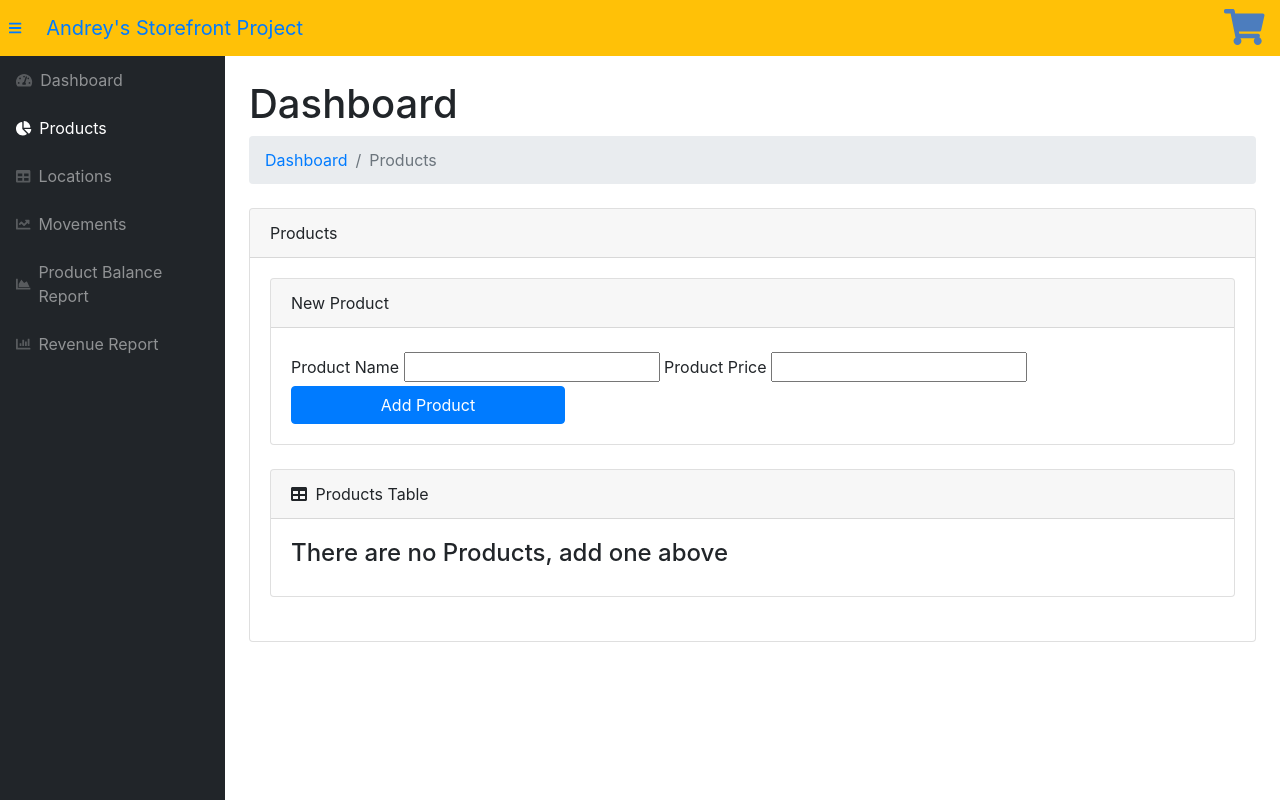
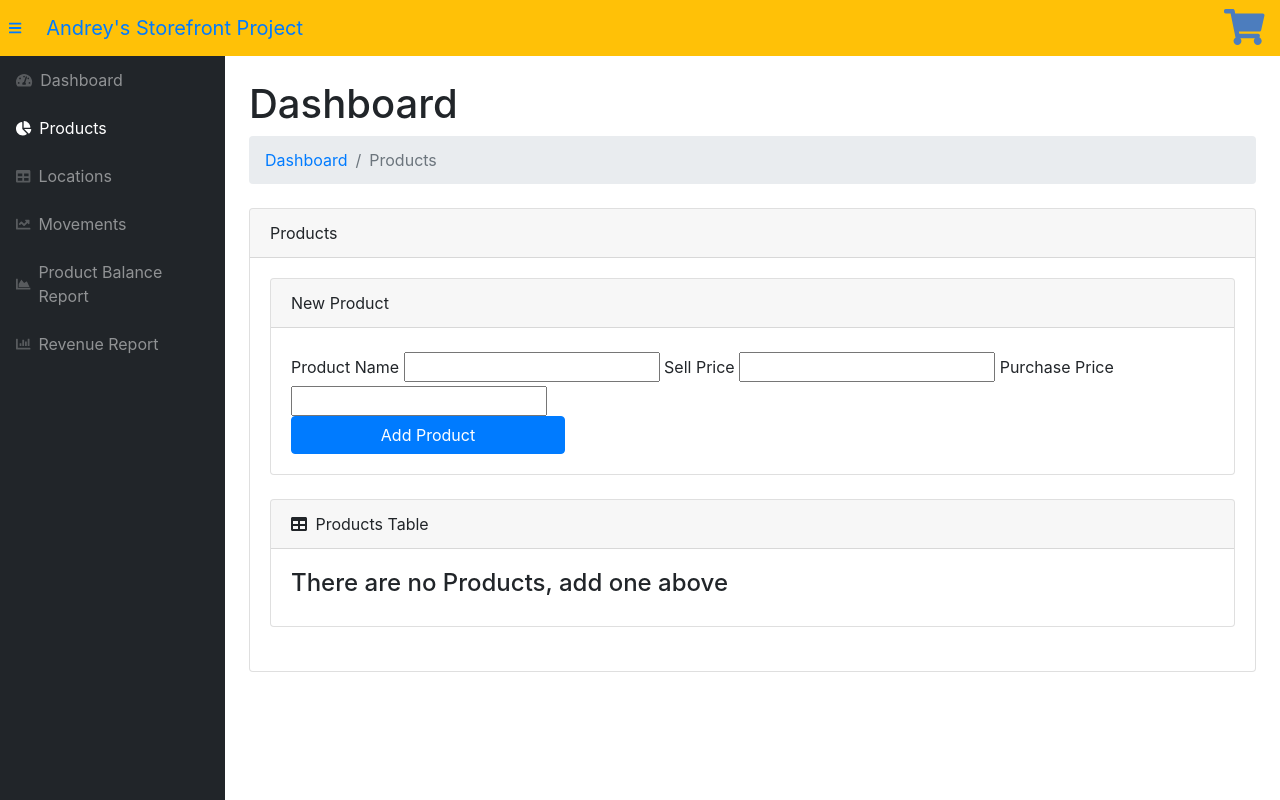
Before and after one commit to Andrey199123/Storefront, a Flask app: page /products/ in a window 1280 px wide. Run offline with Flask 2, Linux system fonts and the light colour scheme; some libraries are stand-ins or nearby versions.

Commit message:
Add files via upload

```diff
--- a/main.py
+++ b/main.py
@@ -23,6 +23,12 @@ if not os.path.exists('location.pkl'):
     open('location.pkl', 'wb').close()
 
 app = Flask(__name__)
+
+
+# Remove customer and remove location when display options to add a new movement
+def remove_specific_locations(locations, names_to_remove):
+    return [location for location in locations if location.location_id not in names_to_remove]
+
 
 # Read ID counter
 def read_counter(filename):
@@ -55,11 +61,12 @@ def load_from_pkl(filename):
 
 
 class Product:
-    def __init__(self, product_id, price):
+    def __init__(self, product_id, price, purchase_price):
         self.product_id = product_id
         self.date_created = datetime.now().astimezone(pytz.timezone('America/New_York')).strftime("%A, %B %d, %Y "
-                                                                                                  "%I:%M %p")
+                                                                             "%I:%M %p")
         self.price = price
+        self.purchase_price = purchase_price
 
     def __repr__(self):
         return f'<Product {self.product_id}>'
@@ -120,7 +127,8 @@ def index():
         except Exception as e:
             return f"There Was an issue while add a new Location + {e}"
     else:
-        return render_template("index.html", products=load_from_pkl(product_file), locations=load_from_pkl(location_file))
+        return render_template("index.html", products=load_from_pkl(product_file),
+                               locations=load_from_pkl(location_file))
 
 
 @app.route('/locations/', methods=["POST", "GET"])
@@ -148,7 +156,8 @@ def viewProduct():
     if (request.method == "POST") and ('product_name' in request.form):
         product_name = request.form["product_name"]
         product_price = request.form["product_price"]
-        new_product = Product(product_id=product_name, price=product_price)
+        purchase_price = request.form["purchase_price"]
+        new_product = Product(product_id=product_name, price=product_price, purchase_price=purchase_price)
 
         try:
             products = load_from_pkl(product_file)
@@ -175,8 +184,10 @@ def updateProduct(name):
     if request.method == "POST":
         new_product_id = request.form['product_name']
         new_price = request.form['product_price']
+        new_purchase_price = request.form['purchase_price']
         product.product_id = new_product_id
         product.price = new_price
+        product.purchase_price = new_purchase_price
 
         try:
             save_to_pkl(products, product_file)
@@ -185,7 +196,7 @@ def updateProduct(name):
         except Exception as e:
             return f"There was an issue while updating the Product: {str(e)}"
     else:
-        return render_template("update-product.html", product=product, price=product.price)
+        return render_template("update-product.html", product=product, price=product.price, purhcase_price=product.purchase_price)
 
 
 @app.route("/delete-product/<name>")
@@ -281,13 +292,9 @@ def viewMovements():
         except Exception as e:
             return f"There was an issue while adding a new Movement: {str(e)}"
     else:
-        try:
-            products = load_from_pkl(product_file)
-            locations = load_from_pkl(location_file)
-            movements = load_from_pkl(movement_file)
-            return render_template("movements.html", movements=movements, products=products, locations=locations)
-        except Exception as e:
-            return f"There was an issue while loading the data: {str(e)}"
+        products = load_from_pkl(product_file)
+        movements = load_from_pkl(movement_file)
+        return render_template("movements.html", movements=movements, products=products, locations=remove_specific_locations(load_from_pkl(location_file), ["Customer"]))
 
 
 @app.route("/update-movement/<int:id>", methods=["POST", "GET"])
@@ -383,25 +390,23 @@ def revenueReport():
             for product in products:
                 if mov.product_id == product.product_id:  # Checks if product was bought by customer
                     products_dict[product] = mov.qty
-                    revenue += float(product.price) * mov.qty
-    return render_template("revenue-report.html", revenue_data=round(revenue, 2), products=products_dict)
+                    revenue += (float(product.price) - float(product.purchase_price)) * int(mov.qty)
+    return render_template("revenue-report.html", revenue_data="{:.2f}".format(revenue), products=products_dict)
 
 
-@app.route("/movements/get-from-locations/", methods=["POST"])
+@app.route("/movements/get-from-locations", methods=["POST"])
 def getLocations():
     product = request.form["productId"]
-    locationDict = defaultdict(lambda: defaultdict(int))
-    try:
-        movements = load_from_pkl(movement_file)
-        filtered_movements = filter(lambda m: m.product_id == product and m.to_location != '', movements)
-        for mov in filtered_movements:
-            if locationDict[mov.to_location] and "qty" in locationDict[mov.to_location]:
-                locationDict[mov.to_location]["qty"] += mov.qty
-            else:
-                locationDict[mov.to_location]["qty"] = mov.qty
-        return locationDict
-    except Exception as e:
-        return f"There was an issue while processing the data: {str(e)}"
+    locationDict = defaultdict(int)  # Use a single dictionary for quantities
+
+    movements = load_from_pkl(movement_file)
+    for mov in movements:
+        if mov.product_id == product:
+            locationDict[mov.from_location] += mov.qty
+
+    # Filter out "Customer" and "remove"
+    filtered_locations = {loc: qty for loc, qty in locationDict.items() if loc not in ["Customer", "Remove"]}
+    return filtered_locations
 
 
 @app.route("/dup-locations/", methods=["POST", "GET"])
@@ -433,10 +438,11 @@ def getPDuplicate():
     """Checks if there are any duplicate product names when updating product as input validation"""
     product_name = request.form["product_name"]
     product_price = request.form["product_price"]
+    purchase_price = request.form["purchase_price"]
     products = load_from_pkl(product_file)
     duplicate = any(prod.product_id == product_name for prod in products)
 
-    return {"output": ((not duplicate) and is_valid_price(product_price))}
+    return {"output": ((not duplicate) and is_valid_price(product_price) and is_valid_price(purchase_price))}
 
 
 @app.route("/cart", methods=["POST", "GET"])
@@ -468,7 +474,6 @@ def checkout():
         for mov_data in movements_data:
             product_id = mov_data['productId']
             qty = int(mov_data['quantity'])
-            print(qty)
 
             # Find the movement with the largest quantity for this product
             from_movement = max(
@@ -536,5 +541,8 @@ if __name__ == "__main__":
     if 'Customer' not in [loc.location_id for loc in locations]:
         customer = Location(location_id='Customer')  # Customer is treated as a location
         locations.append(customer)
-        save_to_pkl(locations, location_file)
+    if 'Remove' not in [loc.location_id for loc in locations]:
+        remove = Location(location_id='Remove')  # Option to remove inventory
+        locations.append(remove)
+    save_to_pkl(locations, location_file)
     app.run(debug=True)
--- a/static/js/script.js
+++ b/static/js/script.js
@@ -35,7 +35,8 @@ $(document).ready(function() {
       $.ajax({
         data: {
           product_name: $("#product_name").val(),
-          product_price: $("#product_price").val()
+          product_price: $("#product_price").val(),
+          purchase_price: $("#purchase_price").val()
         },
         type: "POST",
         url: "/dup-products/",
@@ -52,14 +53,14 @@ $(document).ready(function() {
     $("#product_form").submit(function (e) {
         if (!$("#product_name").val()) {
           e.preventDefault();
-          alert("Please fill the Prodcut first");
+          alert("Please fill the Product first");
         }
     });
 
     $("#movements_from").submit(function (e) {
         var msg = ''
         if ($("#qty").val() && $("#qty").val() <=0 ){
-            msg += "Please add postive number";
+            msg += "Please add positive number";
         }
 
         if (!$("#productId").val() || !$("#qty").val()) {
--- a/templates/products.html
+++ b/templates/products.html
@@ -22,9 +22,12 @@
                     <div class="card-body">
                         <form action="/products/" method="POST" id="product_form">
                             <label for="product_name" class="col-form-label">Product Name</label>
-                            <input type="text" name="product_name" id="product_name">
-                            <label for="product_name" class="col-form-label">Product Price</label>
-                            <input type="text" name="product_price" id="product_price">
+                            <input type="text" name="product_name" id="product_name" required>
+                            <label for="product_price" class="col-form-label">Sell Price</label>
+                            <input type="text" name="product_price" id="product_price" required>
+                            <label for="purchase_price" class="col-form-label">Purchase Price</label>
+                            <input type="text" name="purchase_price" id="purchase_price" required>
+                            <br>
                             <input id="submitProduct" value="Add Product" class="btn btn-primary">
                         </form>
                     </div>
@@ -45,7 +48,8 @@
                                     <th>Product Name</th>
                                     <th>Date</th>
                                     <th>Actions</th>
-                                    <th>Price ($)</th>
+                                    <th>Sell Price ($)</th>
+                                    <th>Purchase Price ($)</th>
                                 </tr>
                             </thead>
                             <tbody>
@@ -54,11 +58,12 @@
                                     <td>{{ product.product_id }}</td>
                                     <td>{{ product.date_created }}</td>
                                     <td>
-                                        <a href="/delete-product/{{ product.product_id }}">Delete</a>
+                                        <a href="/update-product/{{ product.product_id }}">Delete</a>
                                         <br>
                                         <a href="/update-product/{{ product.product_id }}">Update</a>
                                     </td>
                                     <td>{{ product.price }}</td>
+                                    <td>{{ product.purchase_price }}</td>
                                 </tr>
                                 {% endfor %}
                             </tbody>
--- a/templates/revenue-report.html
+++ b/templates/revenue-report.html
@@ -28,7 +28,8 @@
                             <tr>
                                 <th>Product Name</th>
                                 <th>Quantity Sold</th>
-                                <th>Price ($)</th>
+                                <th>Sell Price ($)</th>
+                                <th>Purchase Price ($)</th>
                             </tr>
                         </thead>
                         <tbody>
@@ -37,6 +38,7 @@
                                 <td>{{ product.product_id }}</td>
                                 <td>{{ qty_sold }}</td>
                                 <td>{{ product.price }}</td>
+                                <td>{{ product.purchase_price }}</td>
                             </tr>
                             {% endfor %}
                         </tbody>
--- a/templates/update-product.html
+++ b/templates/update-product.html
@@ -20,8 +20,10 @@
                 <form action="/update-product/{{product.product_id}}" method="POST" id="product_form">
                     <label for="product_name" class="col-form-label">Product Name</label>
                     <input type="text" name="product_name" id="product_name" value="{{product.product_id}}">
-                    <label for="product_name" class="col-form-label">Product Price</label>
+                    <label for="product_name" class="col-form-label">Product Sell Price</label>
                     <input type="text" name="product_price" id="product_price" value="{{product.price}}">
+                    <label for="product_name" class="col-form-label">Product Purchase Price</label>
+                    <input type="text" name="product_price" id="purchase_price" value="{{product.purchase_price}}">
                     <br>
                     <input id="submitProduct" value="Update" class="btn btn-primary">
                 </form>
```
Also changed, not shown: templates/movements.html (+5 -8 lines).
